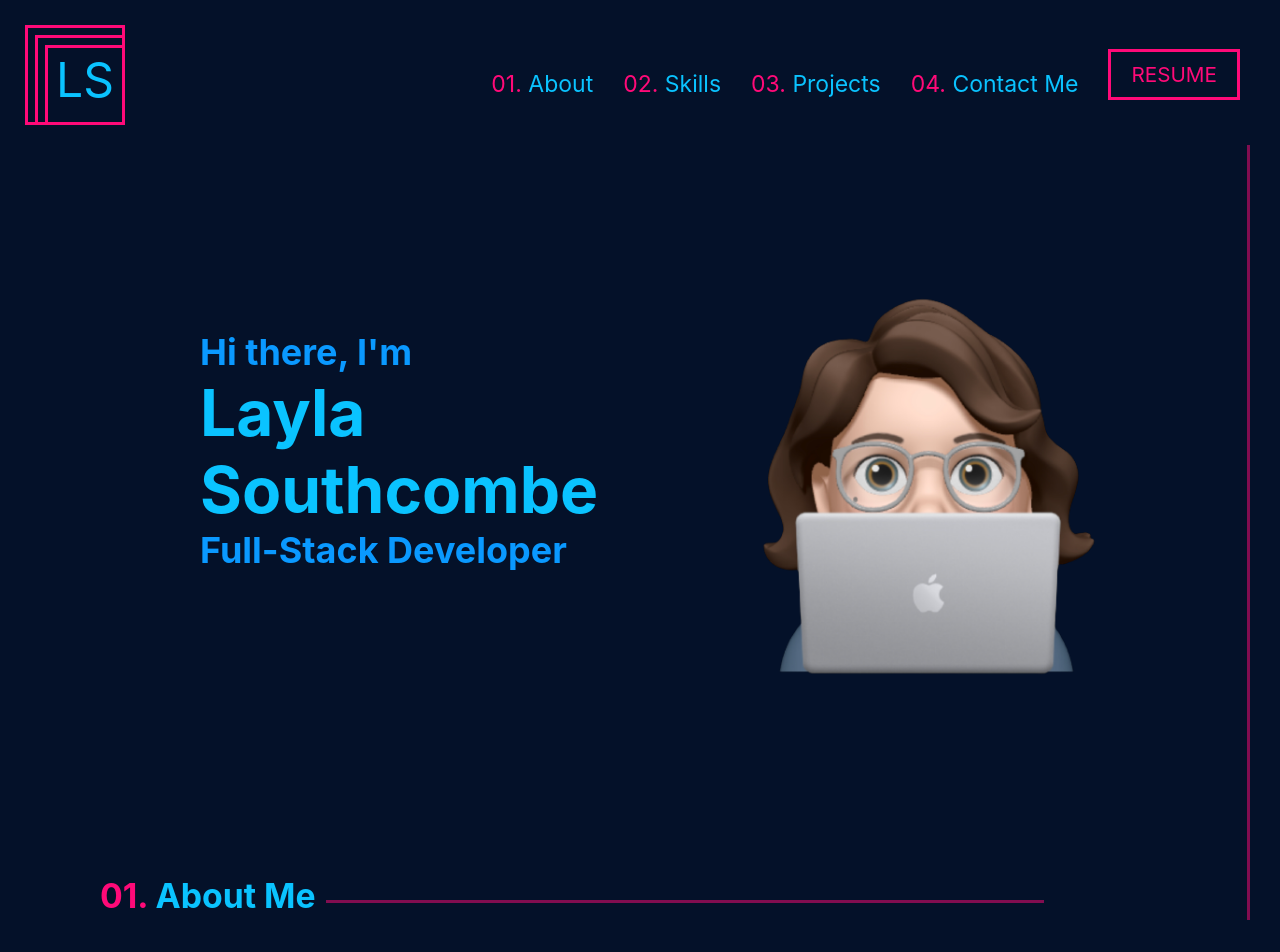
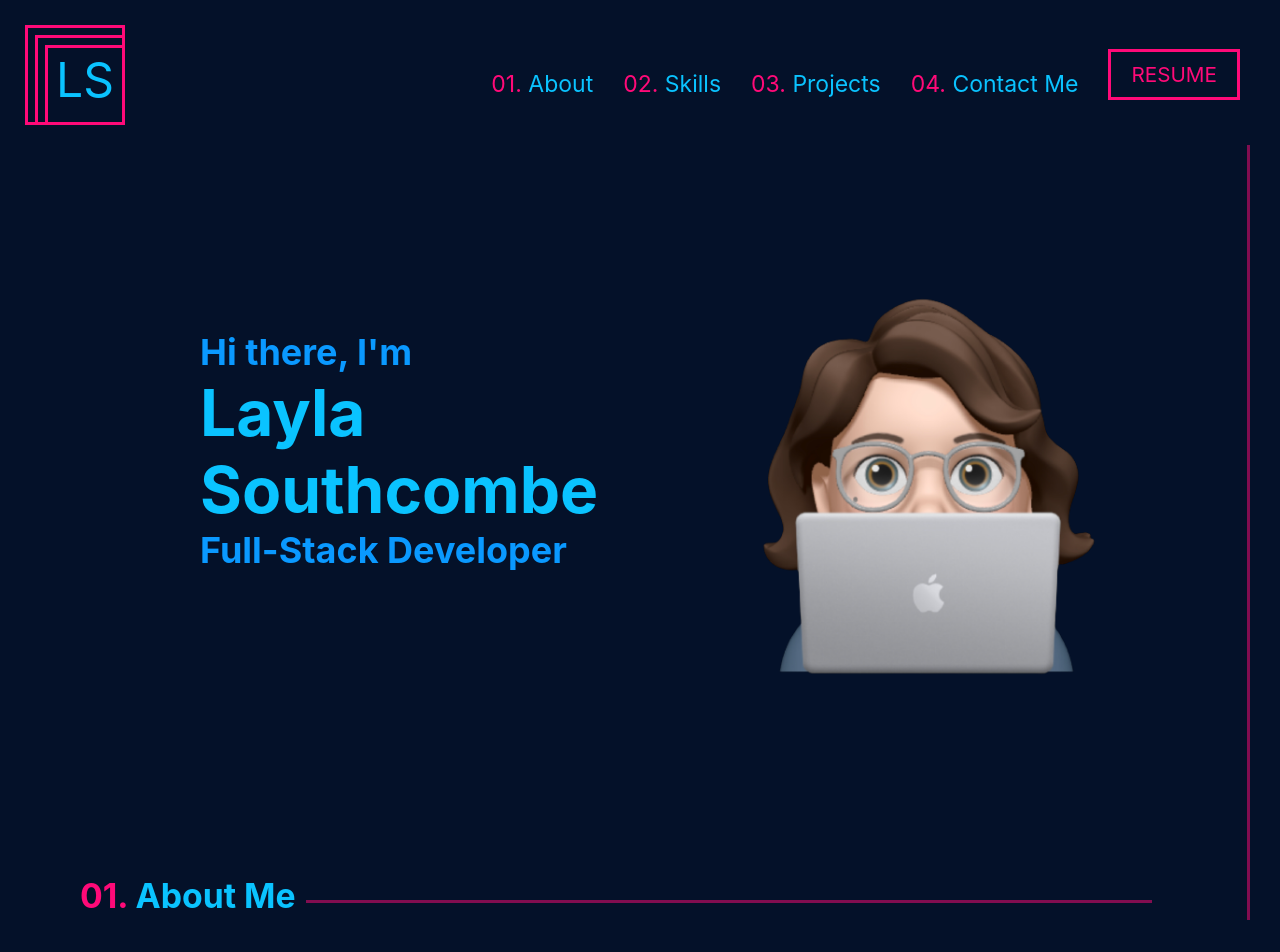
Before and after one commit to LaylaSouthcombe/Portfolio, a React (Create React App) app: page / in a window 1280 px wide. Shown: the top 952 px of the page. Built offline with nearby package versions, Linux system fonts and the light colour scheme.

Commit message:
adjust about title line width

```diff
--- a/src/pages/About/index.js
+++ b/src/pages/About/index.js
@@ -7,11 +7,11 @@ import './style.css';
 const About = () => {
     return(
        <div className="sectionDiv" id="about">
-            <div className="aboutInfo wrapper">
-                <div className="aboutTitle">
-                    <h2><span className="number">01.</span> About Me</h2>
-                    <div className="lineType1 line"></div>
-                </div>
+            <div className="aboutTitle">
+                <h2><span className="number">01.</span> About Me</h2>
+                <div className="lineType1 line"></div>
+            </div>
+       <div className="aboutInfo wrapper">
                 <div className="aboutText">
                     <p>After graduating from the University of Bath with a <span className="bold">Pharmacology Masters Degree</span> in 2018, I worked in the medical publishing and communications industry.</p>
                     <p>It was in this industry that I <span className="bold">witnessed the impact of technology on vital industries</span> such as healthcare, which resulted in my interest in technology and coding flourishing.</p>
--- a/src/pages/About/style.css
+++ b/src/pages/About/style.css
@@ -50,8 +50,12 @@
         max-width: 80%;
         margin-left: 20px;
     }
+
+    .aboutTitle {
+        width: 90%;
+    }
     .aboutTitle > h2 {
-        margin-left: 60px;
+        margin-left: 80px;
     }
 
     .aboutText > p {
```
